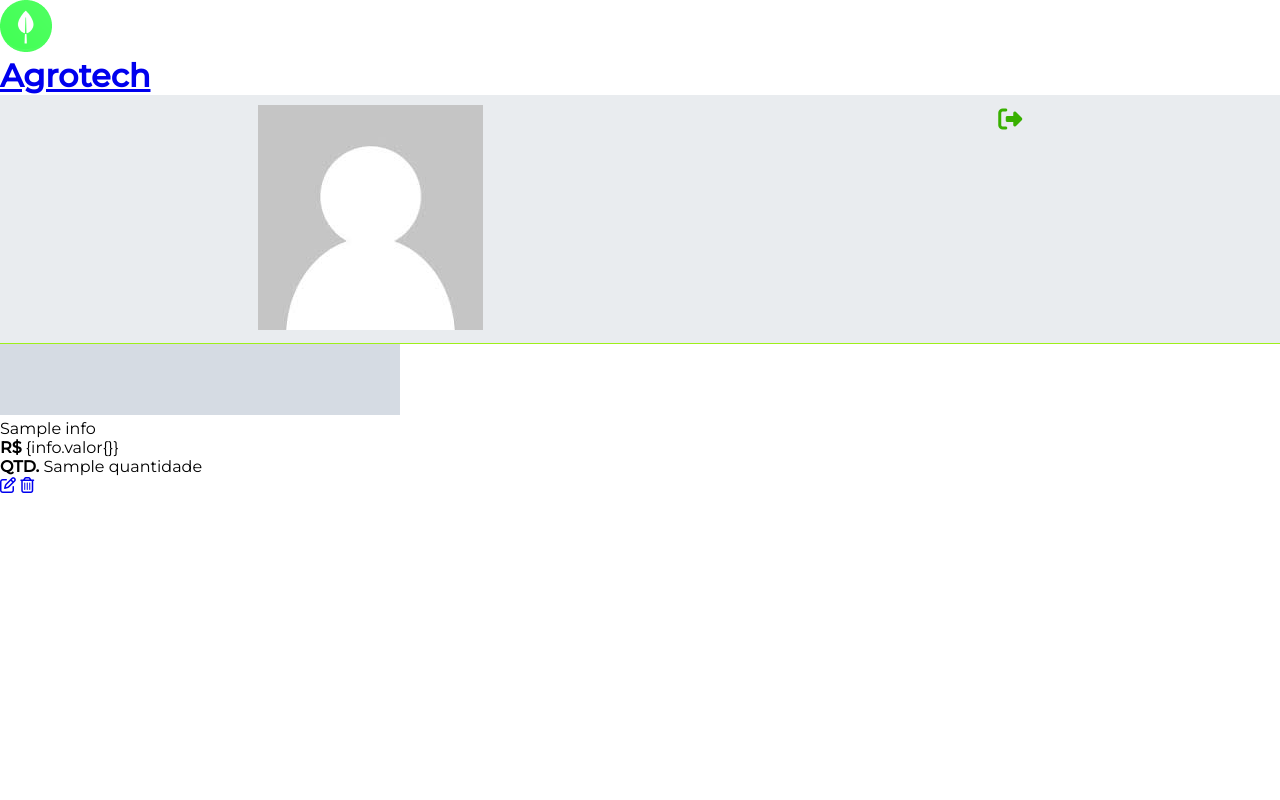
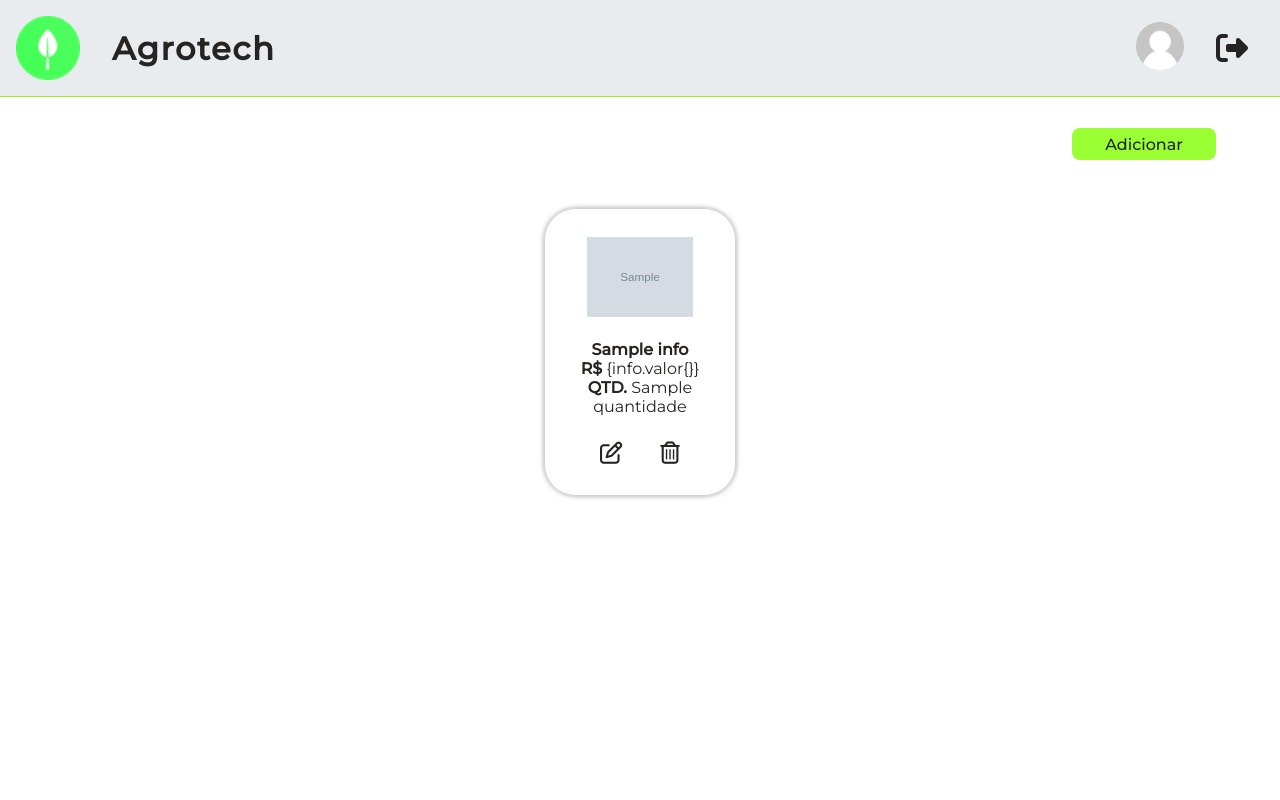
Before and after one commit to EvertonSerpa/Projeto-Cat-logo, a Python web app: template templates/catalago.html in a window 1280 px wide. Run offline with Jinja, Linux system fonts and the light colour scheme; the template is opened without the code that fills it: most values are stand-ins (such as "Sample title", 1, 10 or a date in 2020); grey boxes marked "Sample" are stand-in pictures; some libraries are stand-ins or nearby versions.

Commit message:
Refatoraçao do css para corrigir problemas de redimensionamento em telas de menor resoluçao

```diff
--- a/static/css/catalago.css
+++ b/static/css/catalago.css
@@ -1,156 +1,169 @@
 @import url('https://fonts.googleapis.com/css2?family=Montserrat:wght@100;200;300;400;500&display=swap');
 
 * {
-  margin: 0 auto;
+  margin: 0;
   padding: 0;
   box-sizing: border-box;
   font-family: 'Montserrat', sans-serif;
+  color: #252422;
+  text-decoration: none;
 }
 
-html,
-body {
-  height: 100%;
-  width: 100%;
+html{
   scroll-behavior: smooth;
 }
 
-nav {
+header{
   position: fixed;
+  z-index: 999;
   width: 100%;
+  display: flex;
+  flex-wrap: row wrap;
+  justify-content: space-between;
   background-color: #e9ecef;
   border-bottom: #9ef01a 1px solid;
-  flex-wrap: wrap;
 }
 
-nav ul{
+header div{
+  padding: 1rem;
+  display: flex;
+  align-items: center;
+  width: 50vh;
+}
+
+header div img{
+  height: 4rem;
+}
+
+header div h1{
+  text-align: center;
+  margin-left: 2rem;
+  letter-spacing: .1rem;
+}
+
+header nav{
+  padding: 1rem;
+  display: flex;
+  align-items: center;
+}
+
+header nav ul{
   display: flex;
   justify-content: center;
+  align-items: center;
   list-style: none;
 }
 
-nav ul li{
-  padding: 0.6rem;
+header nav ul li{
+  margin: auto 1rem;
 }
 
-nav ul li#perfil{
-  margin-right: 3%;
-  margin-left: 0%;
-}
-
-nav ul li#sair{
-  margin-right: 7%;
-  margin-left: 0%;
-}
-
-nav ul li#agro{
-  margin-right: 71%;
-  margin-left: 0%;
-  margin-top: 10px;
-}
-
-nav ul li a{
-  text-decoration: none;
+header nav ul li a{
   color: #38b000;
-  font-size: 24px;
+  font-size: 2rem;
   font-weight: 500;
 }
 
-nav ul li a#sair{
-  color: #fff;
+header nav ul li img{
+  height: 3rem;
+  border-radius: 50%;
 }
 
-nav ul li#sair a#sair{
- font-size: 45px;
+header nav ul li img:hover{
+  cursor: pointer;
 }
 
-nav ul img#logo{
-  width: 55px;
-  height: 52px;
-  margin-left: 2%;
-  margin-top: 6px;
-}
-
-nav ul img#perfil{
-  width: 55px;
-  height: 52px;
-  border: #fff 1px none;
-  border-radius: 3rem;
-}
-
-div#btnAdicionar {
+div.btnAdicionar {
   padding: 6rem;
 }
 
-div#btnAdicionar a#btnAdicionar {
-  padding: 1rem;
-  text-align: end;
-  text-decoration: none;
-  font-size: 2rem;
+div.btnAdicionar a{
   position: absolute;
-  top: 5.5rem;
-  right: 6rem;
+  top: 8rem;
+  right: 4rem;
 }
 
-div#btnAdicionar a#btnAdicionar button#Adicionar {
-  padding: 0.5rem;
+div.btnAdicionar a button{
+  height: 2rem;
   width: 9rem;
-  border: 1px #70e000 solid;
-  border-radius: 3rem;
-  background-color: #70e000;
-  box-shadow: 0px 1px 1px 0px #38b000;
-  color: #fff;
+  border: unset;
+  border-radius: 8px;
+  background-color: #9f3;
+  color: #252422;
   font-weight: 500;
   font-size: 16px;
   cursor: pointer;
+  transition: all .3s;
 }
 
-section#firstline {
-  display: flex;
-  padding: 1rem;
-  margin-left: 9rem;
+div.btnAdicionar a button:hover{
+  color: #fffcf2;
+  background-color: #e65c00;
+  box-shadow: 0 0 1rem #ccc5b9;
 }
 
-section#firstline div.card {
-  border: 1.2px #d3d3d3 solid;
-  width: 14%;
-  display: grid;
-  text-align: justify;
+section.container{
+  display: flex;
+  align-items: center;
   justify-content: center;
-  align-items: center;
-  margin: 0;
-  line-height: 2.4rem;
-  border-radius: 3rem;
-  padding: 1rem;
-  box-shadow: 0px 0px 5px 0px #a3a3a3;
-  margin-right: 11rem;
+  padding: 0 2rem;
 }
 
-section#firstline div.card img {
-  padding: 1rem;
-  height: 6vw;
+section.container main.catalogo {
+  display: flex;
+  flex-flow: row wrap;
+  align-items: center;
+  justify-content: baseline;
+  margin: 0 auto;
 }
 
-section#firstline div.card div#icons {
-  padding: 15px;
-  margin-bottom: 10px;
-  margin-right: 2rem;
-  font-size: 21px;
+section.container main.catalogo div.card {
+  border: .1rem solid #d3d3d3;
+  width: 12rem;
+  height: 18rem;
+  display: flex;
+  flex-direction: column;
+  justify-content: space-around;
+  align-items: center;
+  text-align: center;
+  border-radius: 2rem;
+  padding: 1rem;
+  box-shadow: 0 0 .3rem #a3a3a3;
+  margin: 1rem;
 }
 
-section#firstline div.card div#icons a#edit {
-  padding: 2rem;
+section.container main.catalogo div.card img{
+  height: 5rem;
+}
+
+section.container main.catalogo div.card div.infos{
+  display: flex;
+  flex-direction: column;
+  justify-content: space-around;
+  align-items: center;
+}
+
+section.container main.catalogo div.card div.infos p.title{
+  font-weight: 800;
+}
+
+section.container main.catalogo div.card div.icons{
+  font-size: 1.4rem;
+}
+
+section.container main.catalogo div.card div.icons a{
   margin-bottom: 10px;
+  padding: 1rem;
+}
+
+section.container main.catalogo div.card div.icons a i{
+  transition: ease .3s;
+}
+
+#edit:hover i{
   color: #538d22;
 }
 
-section#firstline div.card div#icons a#delete {
+#delete i:hover{
   color: #d90429;
 }
-
-section#firstline div.card h2 {
-  font-weight: 300;
-}
-
-section#firstline div.card h3 {
-  font-weight: 400;
-}
```
